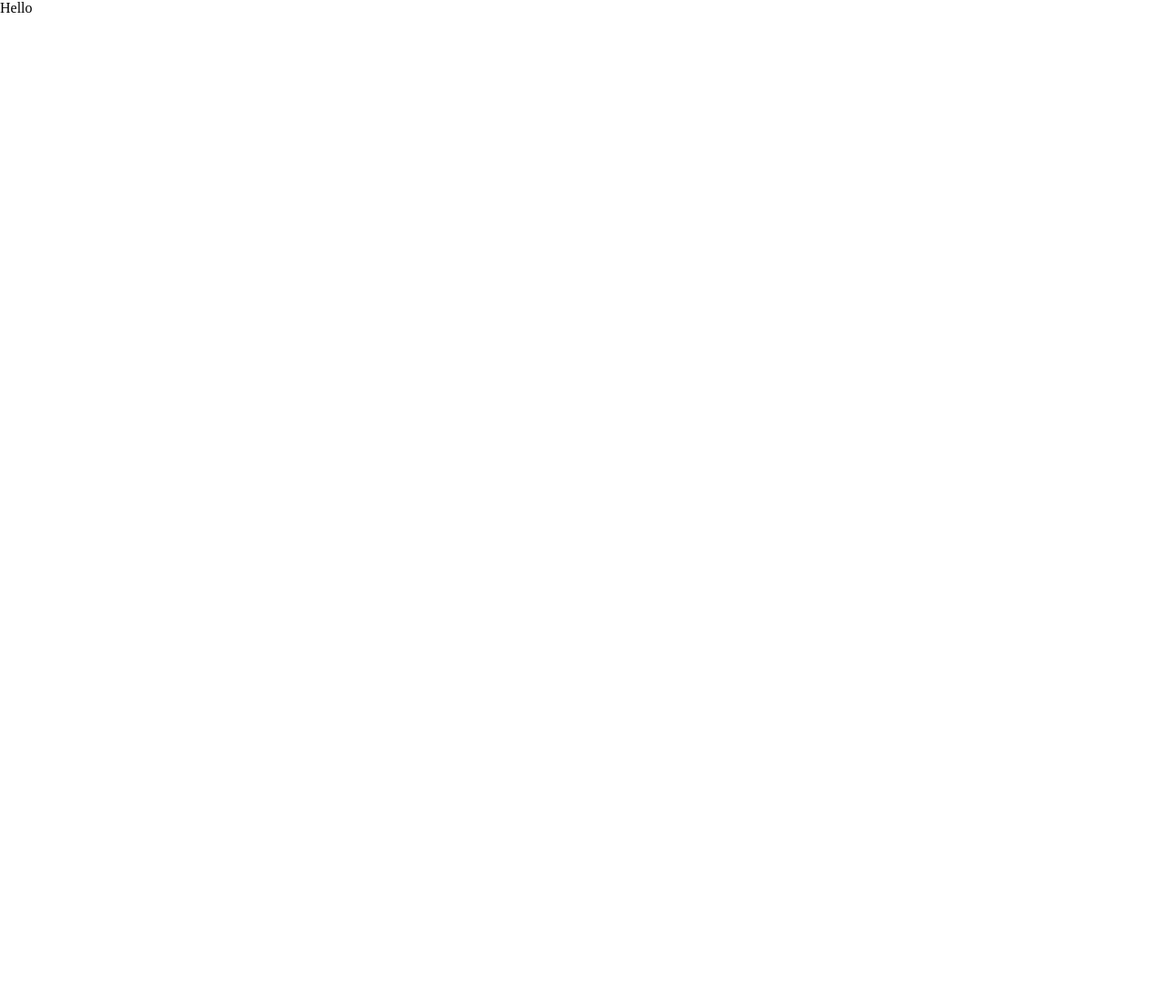
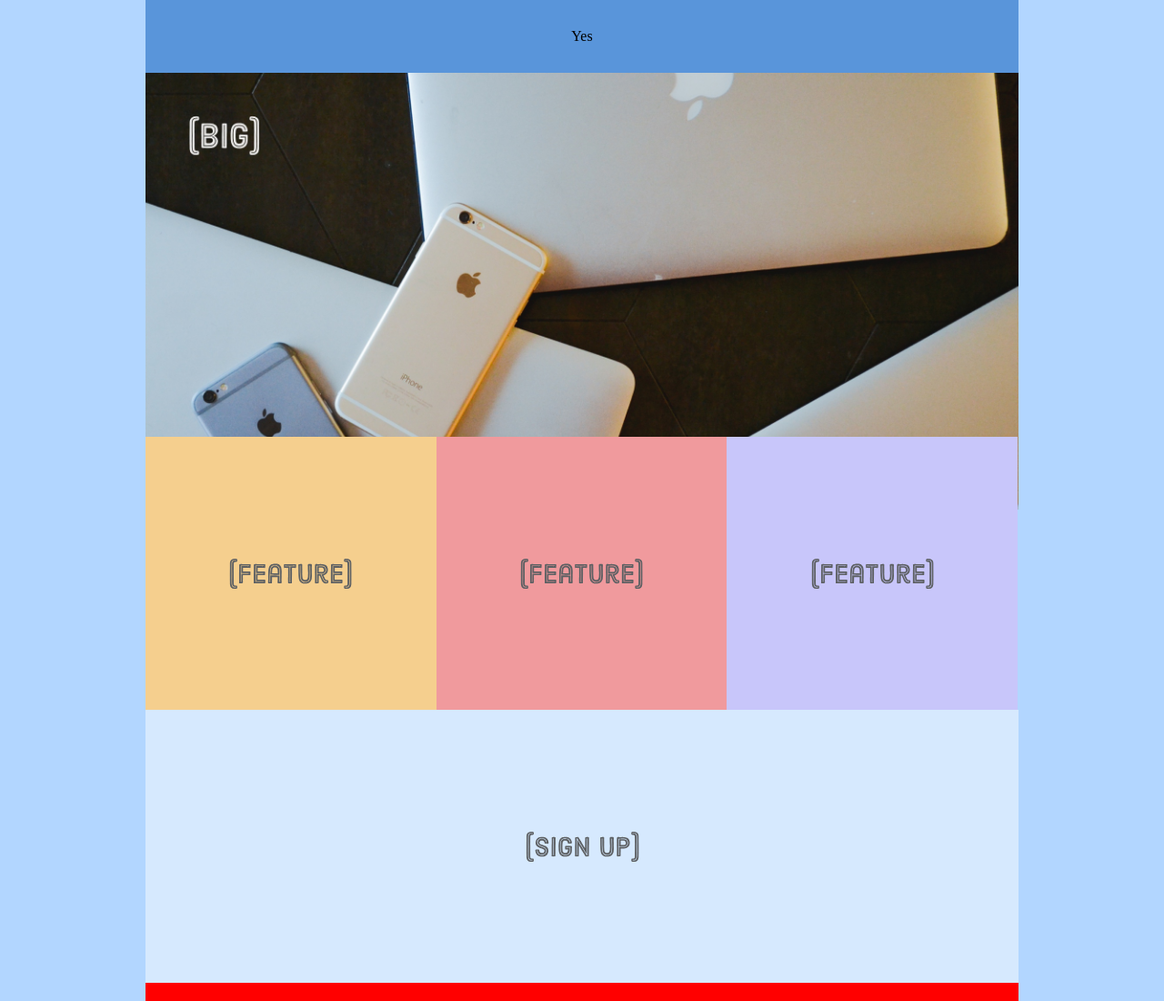
Before and after one commit to Ran-Pol/html_css_review_june22, a plain HTML site: page chapter10_responsiveDesign/index.html in a window 1280 px wide. Shown: the top 1100 px of the page at 91% size. Before the commit the page ends 800 px from the top, so only its background shows below. Drawn offline with Linux system fonts and the light colour scheme.

Commit message:
Manage Image Response

```diff
--- a/chapter10_responsiveDesign/index.html
+++ b/chapter10_responsiveDesign/index.html
@@ -4,12 +4,54 @@
 <head>
     <meta charset='UTF-8' />
     <title>Responsive Design</title>
+    <meta name="viewport" content="width=device-width,initial-scale=1">
     <link rel='stylesheet' href='style.css' />
 </head>
 
 <body>
-    <p>Hello</p>
-    <!-- There's nothing here! -->
+    <div class='page'>
+        <div class='section menu'>Yes</div>
+        <!-- <div class='section header'>
+            <div class='photo'>
+                <img src='images/photo-small.jpg' srcset='images/photo-big.jpg 2000w,
+                           images/photo-small.jpg 1000w' sizes='(min-width: 960px) 960px,
+                          100vw' />
+            </div>
+        </div> -->
+        <!-- SVG Image Responsive Example -->
+        <!-- <div class='section content'>
+            <img class='illustration' src='images/illustration.svg' style='max-width: 500px' />
+        </div> -->
+        <div class='section header'>
+            <div class='photo'>
+                <picture>
+                    <source media='(min-width: 401px)' srcset='images/photo-big.jpg' />
+                    <source media='(max-width: 400px)' srcset='images/photo-tall.jpg' />
+                    <img src='images/photo-small.jpg' />
+                </picture>
+            </div>
+        </div>
+        <div class='section content'>
+            <div class='illustration'>
+                <img src='images/illustration-small.png' srcset='images/illustration-small.png 1x,
+                images/illustration-big.png 2x' style='max-width: 500px' />
+            </div>
+        </div>
+
+        <div class='section sign-up'>
+            <img src='images/sign-up.svg' />
+        </div>
+        <div class='section feature-1'>
+            <img src='images/feature.svg' />
+        </div>
+        <div class='section feature-2'>
+            <img src='images/feature.svg' />
+        </div>
+        <div class='section feature-3'>
+            <img src='images/feature.svg' />
+        </div>
+    </div>
+
 </body>
 
 </html>
--- a/chapter10_responsiveDesign/style.css
+++ b/chapter10_responsiveDesign/style.css
@@ -3,6 +3,82 @@
     padding: 0;
     box-sizing: border-box;
 }
+
+
+
+.page {
+    display: flex;
+    flex-wrap: wrap;
+}
+
+
+.section {
+    width: 100%;
+    height: 300px;
+    display: flex;
+    justify-content: center;
+    align-items: center;
+}
+
+.menu {
+    background-color: #5995DA;
+    height: 80px;
+}
+
+.header {
+    background-color: #B2D6FF;
+}
+
+
+
+.content {
+    background-color: red;
+    height: 600px;
+    /* text-align: center; */
+}
+
+
+.sign-up {
+    background-color: #D6E9FE;
+}
+
+
+.feature-1 {
+    background-color: #F5CF8E;
+}
+
+.feature-2 {
+    background-color: #F09A9D;
+}
+
+.feature-3 {
+    background-color: #C8C6FA;
+}
+
+/*
+
+.illustration {
+    width: 100%;
+
+} */
+
+.illustration img {
+    width: 100%;
+    display: block;
+}
+
+.header {
+    height: auto;
+    justify-content: inherit;
+    align-items: inherit;
+}
+
+
+.photo img {
+    width: 100%;
+    display: block;
+}
+
 
 
 /* Mobile Styles */
@@ -12,3 +88,54 @@
         /* Red */
     }
 }
+
+/* Tablet Styles */
+@media only screen and (min-width: 401px) and (max-width: 960px) {
+
+    .sign-up,
+    .feature-1,
+    .feature-2,
+    .feature-3 {
+        width: 50%;
+    }
+}
+
+
+/* Desktop Styles */
+@media only screen and (min-width: 961px) {
+    body {
+        background-color: #B2D6FF;
+        /* Blue */
+    }
+
+    .page {
+        width: 960px;
+        margin: 0 auto;
+    }
+
+    .feature-1,
+    .feature-2,
+    .feature-3 {
+        width: 33.3%;
+
+    }
+
+    .menu {
+        background-color: #5995DA;
+        height: 80px;
+        order: 0;
+    }
+
+    .sign-up {
+        order: 1;
+    }
+
+
+    .content {
+        order: 2;
+    }
+
+    .header {
+        height: 400px;
+    }
+}
```
Also changed, not shown: chapter10_responsiveDesign/images/illustration-big.png (added), chapter10_responsiveDesign/images/illustration-small.png (added), chapter10_responsiveDesign/images/illustration.svg (added), chapter10_responsiveDesign/images/photo-big.jpg (added), chapter10_responsiveDesign/images/photo-small.jpg (added), chapter10_responsiveDesign/images/photo-tall.jpg (added).
